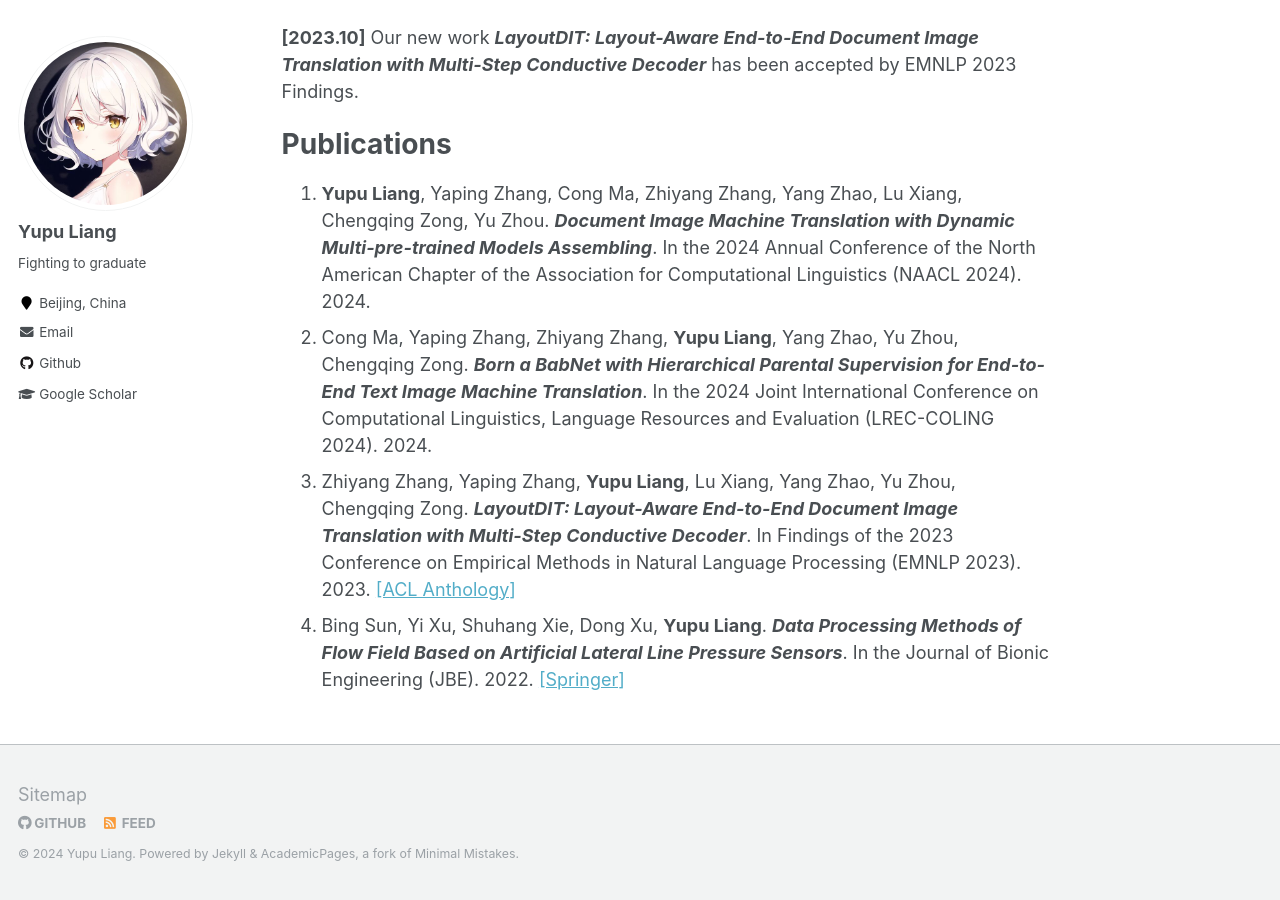
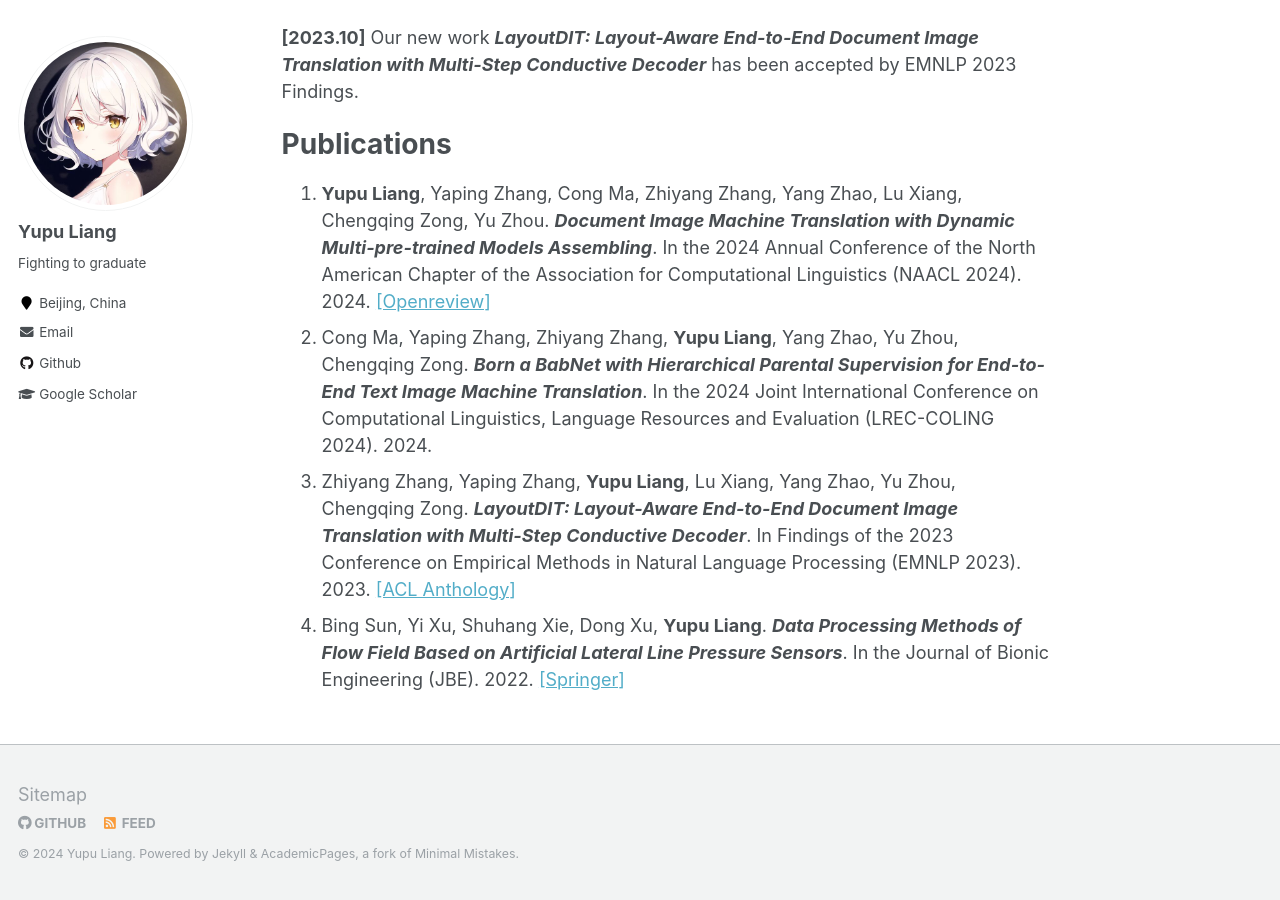
Before and after one commit to liangyupu/liangyupu.github.io, a Jekyll site: the page built from _pages/about.md, in a window 1280 px wide and 900 px high, scrolled down 548 px. Built offline with Jekyll 4.4.1, drawn with Linux system fonts in a browser that asks for light colours.

Commit message:
Update about.md

```diff
--- a/_pages/about.md
+++ b/_pages/about.md
@@ -20,7 +20,7 @@ Yupu Liang is a Ph.D. student in [Chinese Information Processing Group](http://w
 **[2023.10]** Our new work ***LayoutDIT: Layout-Aware End-to-End Document Image Translation with Multi-Step Conductive Decoder*** has been accepted by EMNLP 2023 Findings.
 
 # Publications
-1. **Yupu Liang**, Yaping Zhang, Cong Ma, Zhiyang Zhang, Yang Zhao, Lu Xiang, Chengqing Zong, Yu Zhou. ***Document Image Machine Translation with Dynamic Multi-pre-trained Models Assembling***. In the 2024 Annual Conference of the North American Chapter of the Association for Computational Linguistics (NAACL 2024). 2024.
+1. **Yupu Liang**, Yaping Zhang, Cong Ma, Zhiyang Zhang, Yang Zhao, Lu Xiang, Chengqing Zong, Yu Zhou. ***Document Image Machine Translation with Dynamic Multi-pre-trained Models Assembling***. In the 2024 Annual Conference of the North American Chapter of the Association for Computational Linguistics (NAACL 2024). 2024. [\[Openreview\]](https://openreview.net/forum?id=XH2TgKlXWv)
 2. Cong Ma, Yaping Zhang, Zhiyang Zhang, **Yupu Liang**, Yang Zhao, Yu Zhou, Chengqing Zong. ***Born a BabNet with Hierarchical Parental Supervision for End-to-End Text Image Machine Translation***. In the 2024 Joint International Conference on Computational Linguistics, Language Resources and Evaluation (LREC-COLING 2024). 2024.
 3. Zhiyang Zhang, Yaping Zhang, **Yupu Liang**, Lu Xiang, Yang Zhao, Yu Zhou, Chengqing Zong. ***LayoutDIT: Layout-Aware End-to-End Document Image Translation with Multi-Step Conductive Decoder***. In Findings of the 2023 Conference on Empirical Methods in Natural Language Processing (EMNLP 2023). 2023. [\[ACL Anthology\]](https://aclanthology.org/2023.findings-emnlp.673/)
 4. Bing Sun, Yi Xu, Shuhang Xie, Dong Xu, **Yupu Liang**. ***Data Processing Methods of Flow Field Based on Artificial Lateral Line Pressure Sensors***. In the Journal of Bionic Engineering (JBE). 2022. [\[Springer\]](https://link.springer.com/article/10.1007/s42235-022-00232-x)
```
